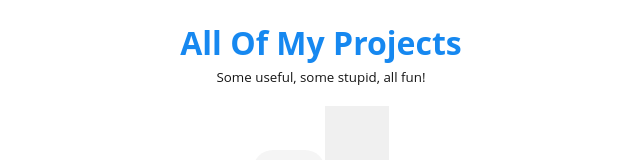
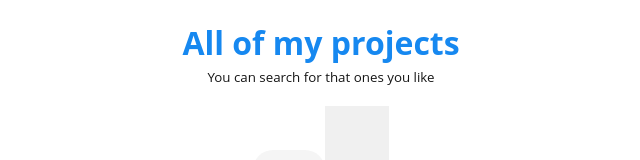
Before and after one commit to MarioCliment/Projects, a plain HTML site: page index.html in a window 1280 px wide. Shown: the top 160 px of the page, without its empty margins (319-959 px from the left). Drawn offline with nearby package versions, Linux system fonts and the light colour scheme; no server answers.

Commit message:
Update index.html

```diff
--- a/index.html
+++ b/index.html
@@ -14,8 +14,8 @@
 
 <body>
     <main class="container">
-        <h1>All Of My Projects</h1>
-        <small>Some useful, some stupid, all fun!</small>
+        <h1>All of my projects</h1>
+        <small>You can search for that ones you like</small>
         <section class="intro">
             <div class="user-info"></div>
         </section>
```
